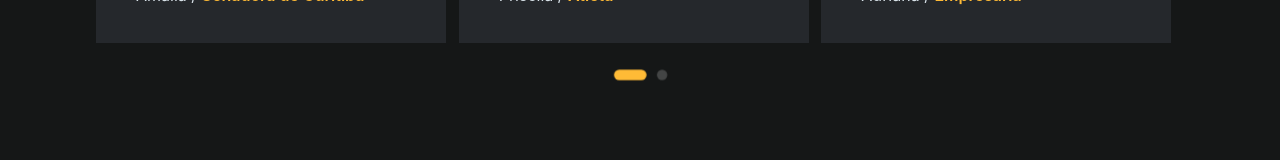
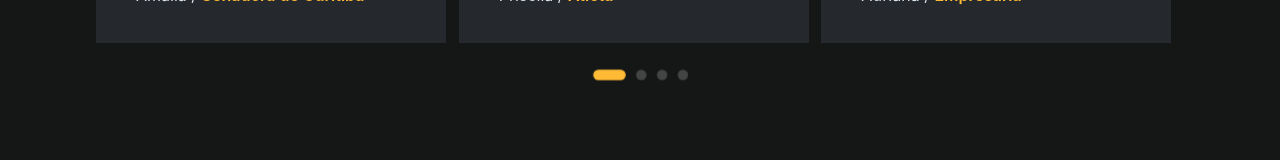
Before and after one commit to GiovanePolese/servicesLandingPage, a React (Vite) app: page / in a window 1280 px wide. Shown: the part 2323-2483 px from the top of the page. Built offline with nearby package versions, Linux system fonts and the light colour scheme.

Commit message:
feat: updatd ctas and added new depositions

```diff
--- a/src/components/ModalForm/index.tsx
+++ b/src/components/ModalForm/index.tsx
@@ -6,7 +6,6 @@ import axios from 'axios'
 
 export const ModalForm = () => {
   const { setModalsContextOpen } = useContext(ModalsContext)
-  const [responseData, setResponseData] = useState(null);
   const [name, setName] = useState('');
   const [mobile, setMobile] = useState('');
   const [email, setEmail] = useState('');
@@ -50,13 +49,11 @@ export const ModalForm = () => {
 
     axios.post(url, data)
       .then(response => {
-        setResponseData(response.data);
         setModalsContextOpen((current) => !current);
         window.open('/cadastro-concluido', '_blank');
       })
       .catch(error => {
         console.error('Error making POST request:', error);
-        console.log(error.response.data.message)
       });
   }
 
--- a/src/components/SectionServices/index.tsx
+++ b/src/components/SectionServices/index.tsx
@@ -28,7 +28,7 @@ export const SectionServices = () => {
                 </div>
                 <div>
                   <Button
-                    text="Saiba Mais"
+                    text={icon.cta}
                     width="200px"
                     color="white"
                     textColor="primary"
--- a/src/components/Texts.ts
+++ b/src/components/Texts.ts
@@ -20,6 +20,7 @@ export type TextsType = {
       img: string
       name: string
       description: string
+      cta: string
     }[]
     button: string
   }
@@ -79,18 +80,21 @@ export const Texts: TextsType = {
         name: 'Produção de vídeos',
         description:
           'Produção de materiais audiovisuais para campanhas/websites, deixando seu produto mais atrativo e com maior profissionalismo.',
+        cta: 'Saiba Mais',
       },
       {
         img: '/images/iconClick.svg',
         name: 'Criação de Roteiros',
         description:
           'Roteiros otimizados para gerar mais engajamento nas redes sociais. Seguindo o padrão de comunicação da empresa.',
+        cta: 'Saiba Mais',
       },
       {
         img: '/images/iconChartUp.svg',
         name: 'Edição de vídeos',
         description:
           'Traga os sentimentos desejados para cada imagem. A edição é onde a magia realmente acontece.',
+        cta: 'Saiba Mais',
       },
     ],
     button: 'Quero minha produção audiovisual',
@@ -123,6 +127,18 @@ export const Texts: TextsType = {
         video: 'https://www.youtube.com/embed/dIs6O-1EZrc',
         name: 'Antonio',
         profissao: 'Empresário',
+      },
+      {
+        img: '/images/depositionMuniz.jpg',
+        video: 'https://www.youtube.com/embed/KSrKWDttoxM',
+        name: 'Felipe Muniz',
+        profissao: 'Atleta',
+      },
+      {
+        img: '/images/depositionBia.jpg',
+        video: 'https://www.youtube.com/embed/w7K_sESgiXM',
+        name: 'Bia Rangel',
+        profissao: 'Atleta',
       },
     ],
   },
```
Also changed, not shown: public/images/depositionBia.jpg (added), public/images/depositionMuniz.jpg (added).
